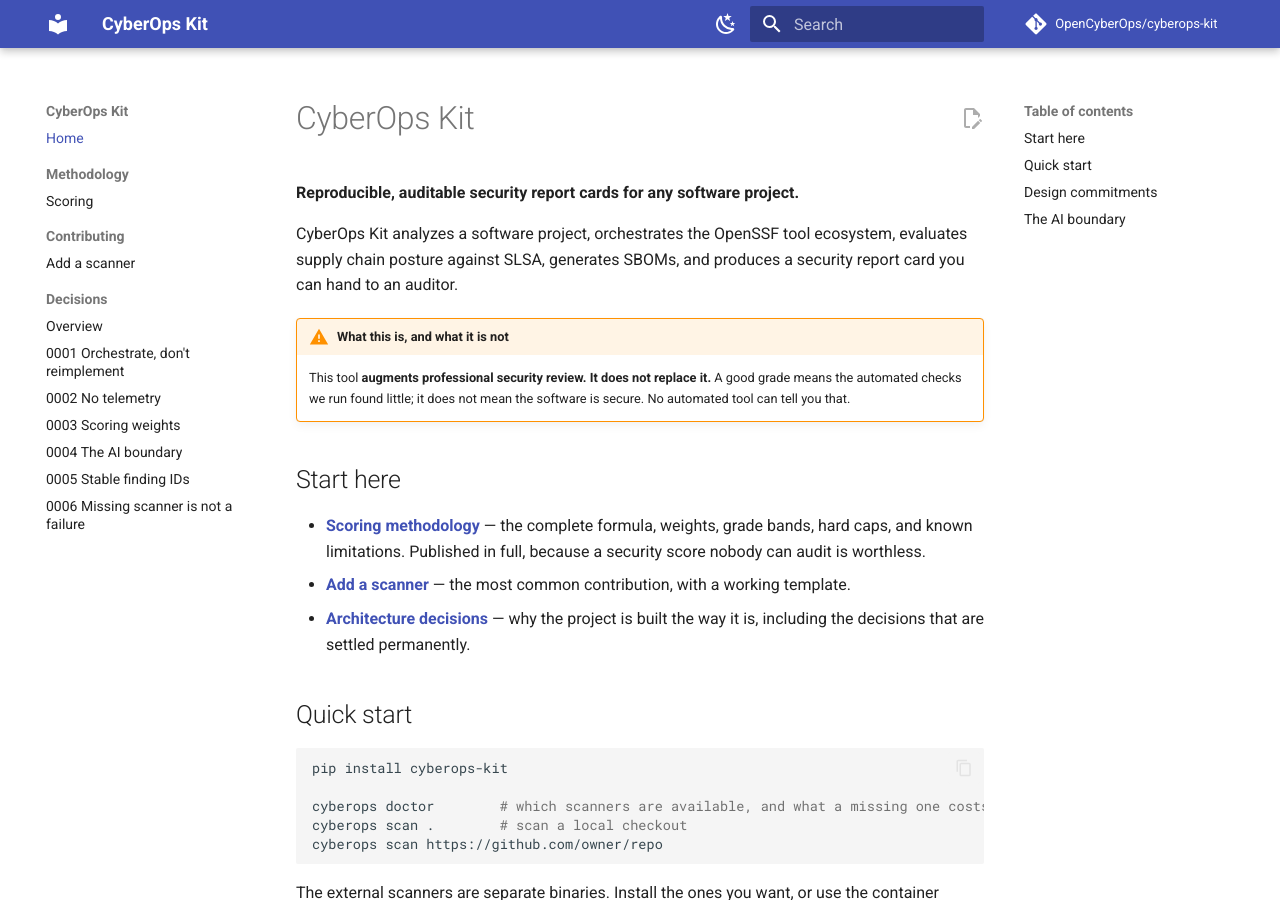
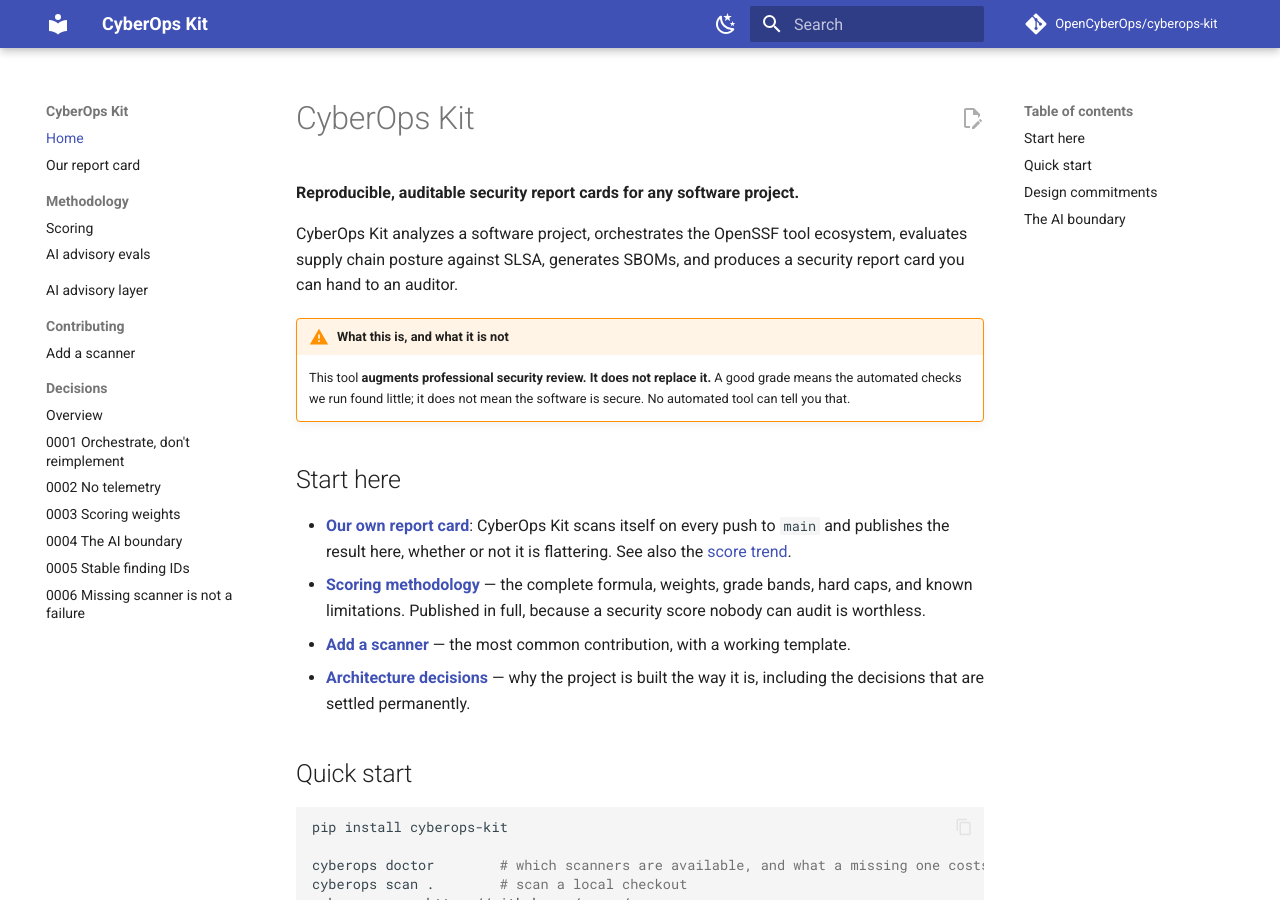
Before and after one commit to OpenCyberOps/cyberops-kit, an MkDocs documentation site: the page built from docs/index.md, in a window 1280 px wide and 900 px high. Built offline with MkDocs 1.6.1 and Material for MkDocs 9.7.7, drawn with Linux system fonts in a browser that asks for light colours; comment, search, counter and statistics services are not loaded.

Commit message:
feat(ci): publish our own report card, trend, and badge to GitHub Pages
The repository homepage, opencyberops.github.io/cyberops-kit, returned 404.
Pages was set to deploy from a workflow, but no workflow deployed anything.

On every push to main, and on the weekly schedule, the self-scan now publishes:
  /                       the mkdocs site (built with --strict)
  /report/                the latest self-scan HTML report card
  /report/trend.html      the existing static trend dashboard
  /report/badge.json      the shields.io endpoint behind the new README badge

Before each scan on main, the trend history is restored from the published
site so the series accumulates. It is trend data only and never reaches the
score (INV-1). Nothing new ships in the package: the site uses the report
formats and dashboard the CLI already produces.

Docs fixes needed for --strict: scoring.md linked to a source file outside the
docs tree (it is now an absolute GitHub URL), and the two AI advisory pages
were not in the nav, so no one could reach them.

Co-Authored-By: Claude Opus 5.5 <noreply@anthropic.com>
Signed-off-by: AMBRISH10 <ambrishanandaranis@gmail.com>

```diff
--- a/docs/index.md
+++ b/docs/index.md
@@ -13,6 +13,9 @@ security report card you can hand to an auditor.
 
 ## Start here
 
+- **[Our own report card](https://opencyberops.github.io/cyberops-kit/report/)**: CyberOps
+  Kit scans itself on every push to `main` and publishes the result here, whether or
+  not it is flattering. See also the [score trend](https://opencyberops.github.io/cyberops-kit/report/trend.html).
 - **[Scoring methodology](methodology/scoring.md)** — the complete formula, weights,
   grade bands, hard caps, and known limitations. Published in full, because a
   security score nobody can audit is worthless.
--- a/mkdocs.yml
+++ b/mkdocs.yml
@@ -22,8 +22,11 @@ theme:
 
 nav:
   - Home: index.md
+  - Our report card: https://opencyberops.github.io/cyberops-kit/report/
   - Methodology:
       - Scoring: methodology/scoring.md
+      - AI advisory evals: methodology/ai-advisory-evals.md
+  - AI advisory layer: ai-advisory.md
   - Contributing:
       - Add a scanner: contributing/add-a-scanner.md
   - Decisions:
```
Also changed, not shown: README.md (+6 -0 lines), docs/methodology/scoring.md (+1 -1 lines), 1 other file.
